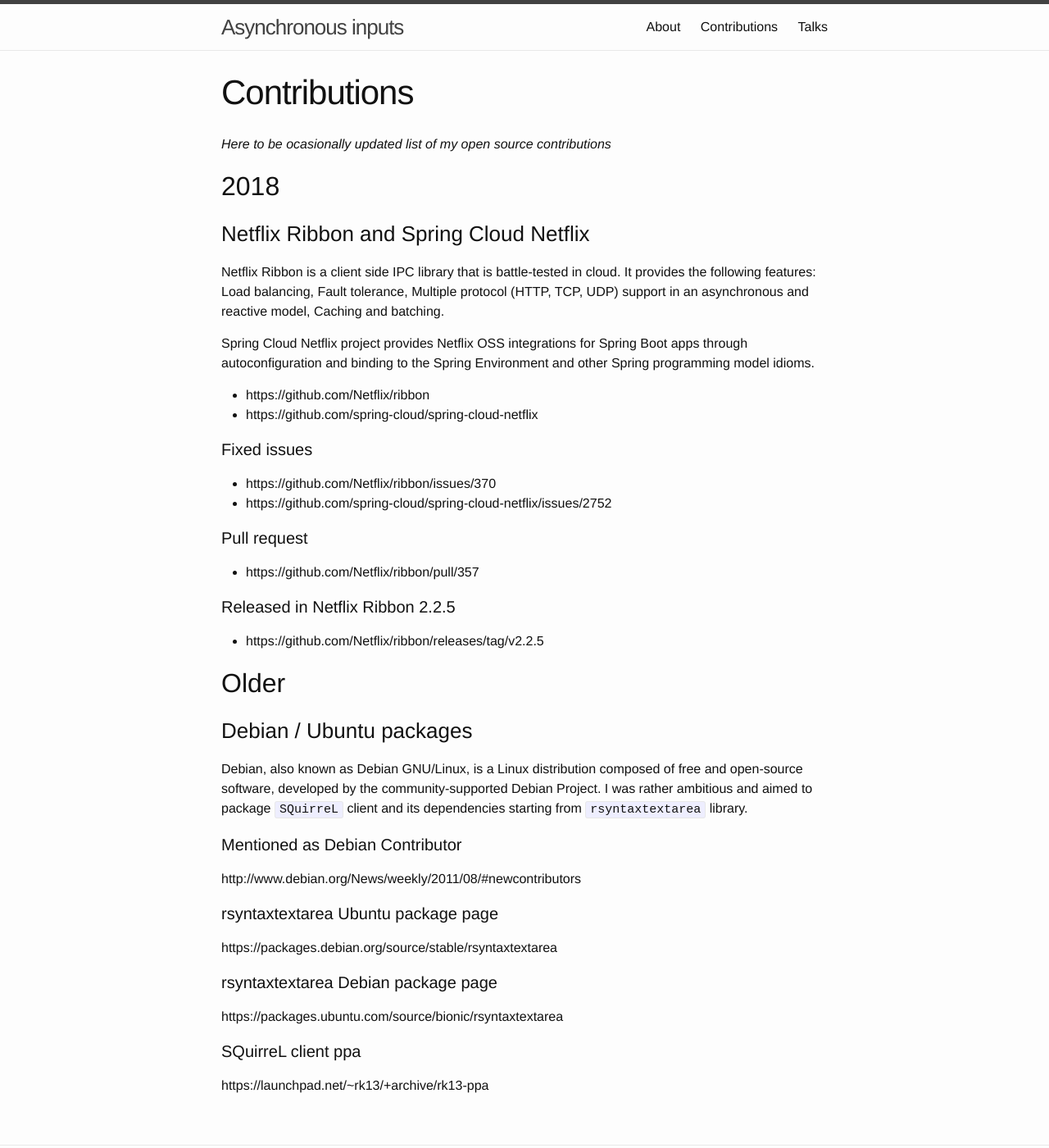
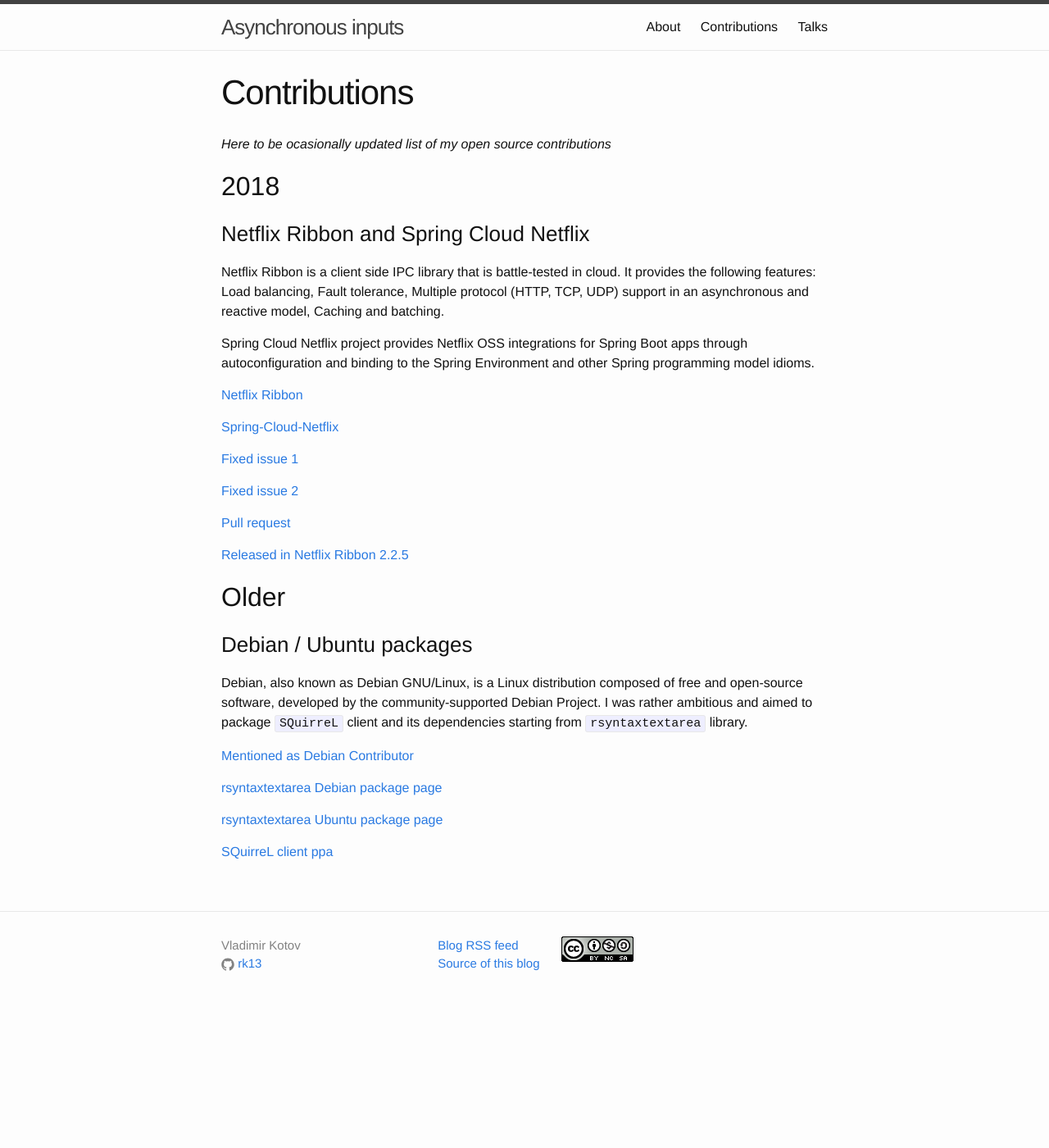
Before and after one commit to rk13/rk13.github.io, a Jekyll site: the page built from contributions.md, in a window 1280 px wide and 1400 px high. Shown: the whole window at 82% size. Built offline with Jekyll 4.4.1, drawn with Linux system fonts in a browser that asks for light colours; Markdown is read by kramdown in place of the engine named in the settings.

Commit message:
Update contributions.md

```diff
--- a/contributions.md
+++ b/contributions.md
@@ -14,19 +14,17 @@
 
 Spring Cloud Netflix project provides Netflix OSS integrations for Spring Boot apps through autoconfiguration and binding to the Spring Environment and other Spring programming model idioms.
 
-* https://github.com/Netflix/ribbon
-* https://github.com/spring-cloud/spring-cloud-netflix
+[Netflix Ribbon](https://github.com/Netflix/ribbon)
 
+[Spring-Cloud-Netflix](https://github.com/spring-cloud/spring-cloud-netflix)
 
-#### Fixed issues
-* https://github.com/Netflix/ribbon/issues/370
-* https://github.com/spring-cloud/spring-cloud-netflix/issues/2752
+[Fixed issue 1](https://github.com/Netflix/ribbon/issues/370)
 
-#### Pull request
-* https://github.com/Netflix/ribbon/pull/357
+[Fixed issue 2](https://github.com/spring-cloud/spring-cloud-netflix/issues/2752)
 
-#### Released in Netflix Ribbon 2.2.5
-* https://github.com/Netflix/ribbon/releases/tag/v2.2.5
+[Pull request](https://github.com/Netflix/ribbon/pull/357)
+
+[Released in Netflix Ribbon 2.2.5](https://github.com/Netflix/ribbon/releases/tag/v2.2.5)
 
 ## Older
 
@@ -34,14 +32,10 @@
 
 Debian, also known as Debian GNU/Linux, is a Linux distribution composed of free and open-source software, developed by the community-supported Debian Project. I was rather ambitious and aimed to package `SQuirreL` client and its dependencies starting from `rsyntaxtextarea` library.
 
-#### Mentioned as Debian Contributor
-http://www.debian.org/News/weekly/2011/08/#newcontributors
+[Mentioned as Debian Contributor](http://www.debian.org/News/weekly/2011/08/#newcontributors)
 
-#### rsyntaxtextarea Ubuntu package page
-https://packages.debian.org/source/stable/rsyntaxtextarea
+[rsyntaxtextarea Debian package page](https://packages.debian.org/source/stable/rsyntaxtextarea)
 
-#### rsyntaxtextarea Debian package page
-https://packages.ubuntu.com/source/bionic/rsyntaxtextarea
+[rsyntaxtextarea Ubuntu package page](https://packages.ubuntu.com/source/bionic/rsyntaxtextarea)
 
-#### SQuirreL client ppa
-https://launchpad.net/~rk13/+archive/rk13-ppa
+[SQuirreL client ppa](https://launchpad.net/~rk13/+archive/rk13-ppa)
```
